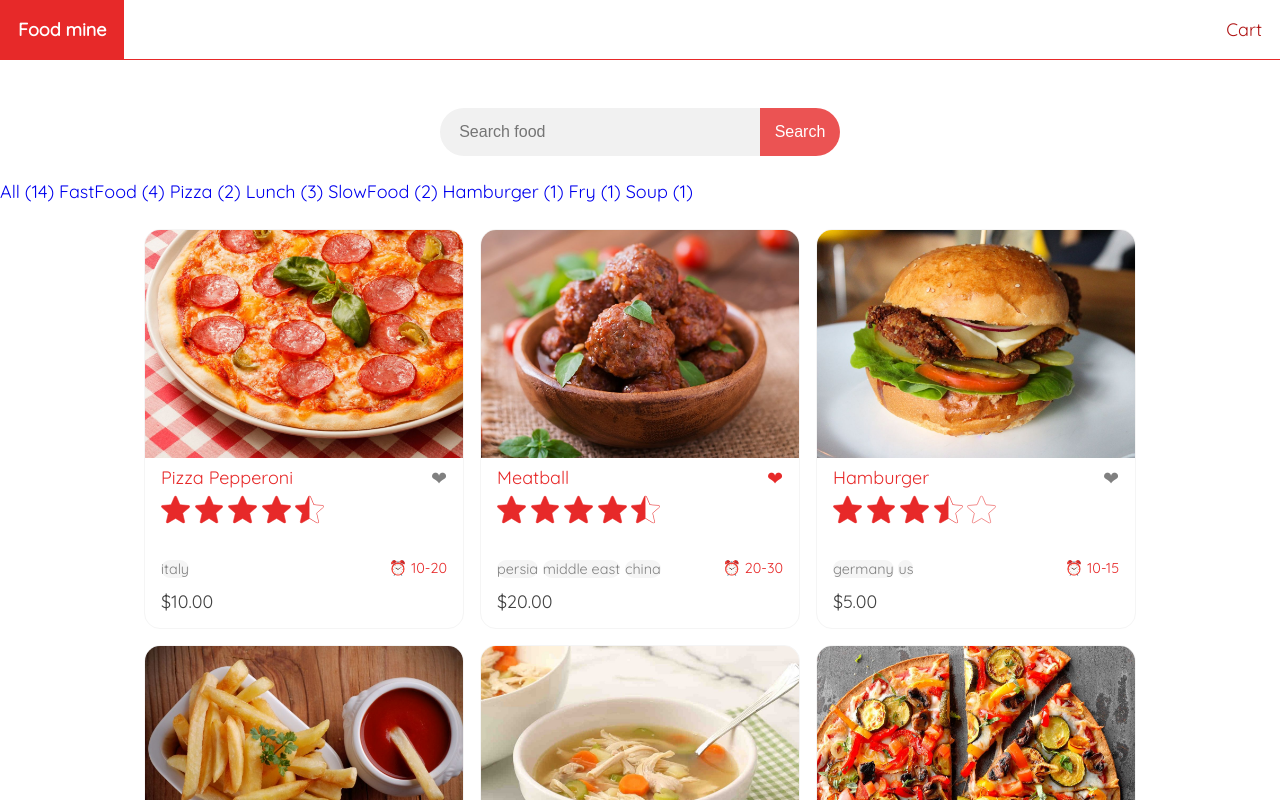
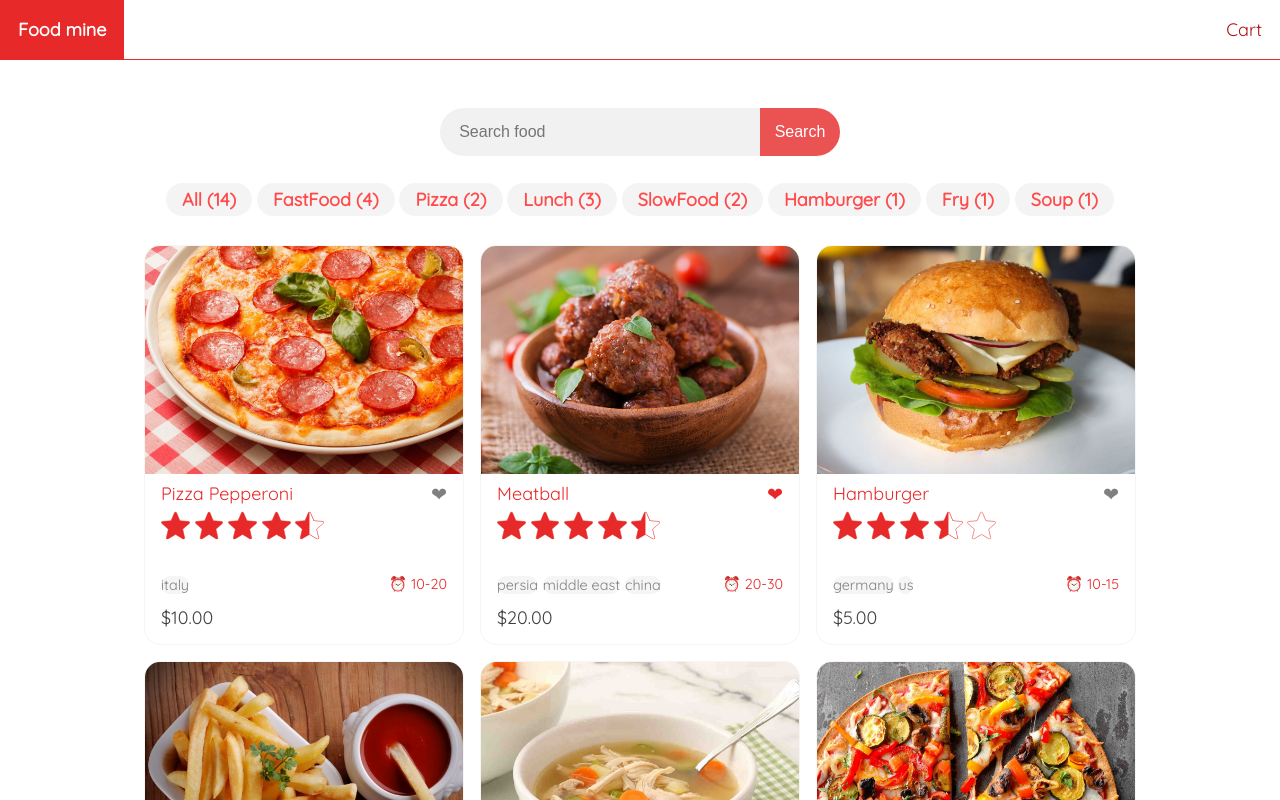
Before and after one commit to rodis00/food-shop, an Angular app: page / in a window 1280 px wide. Shown: the top 800 px of the page. Built offline with nearby package versions, Linux system fonts and the light colour scheme.

Commit message:
add tags css

```diff
--- a/src/app/tags/tags.component.css
+++ b/src/app/tags/tags.component.css
@@ -0,0 +1,15 @@
+div {
+  display: flex;
+  flex-wrap: wrap;
+  justify-content: center;
+}
+
+div a {
+  background: #f0f0f0;
+  padding: 0.3rem 1rem;
+  margin: 0.2rem 0.15rem;
+  border-radius: 10rem;
+  font-weight: 600;
+  color: red;
+  opacity: 0.7;
+}
```
